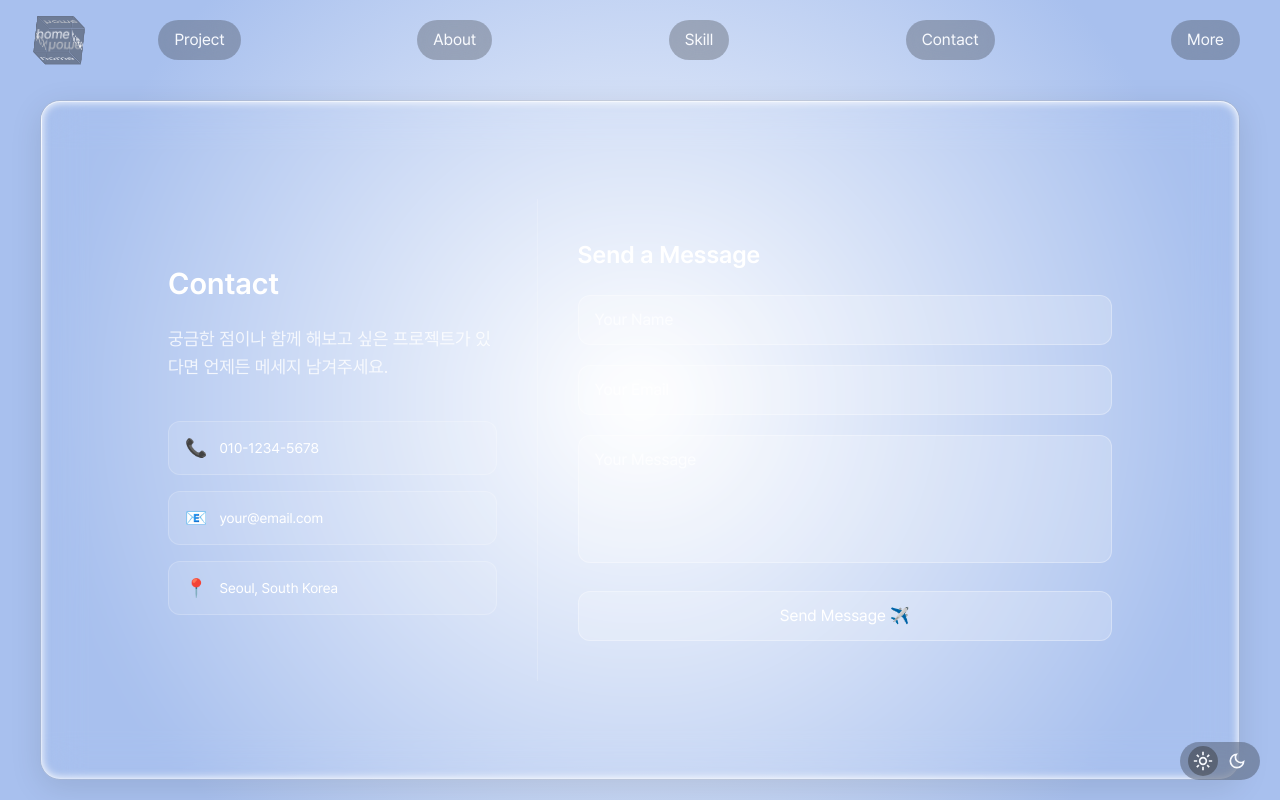
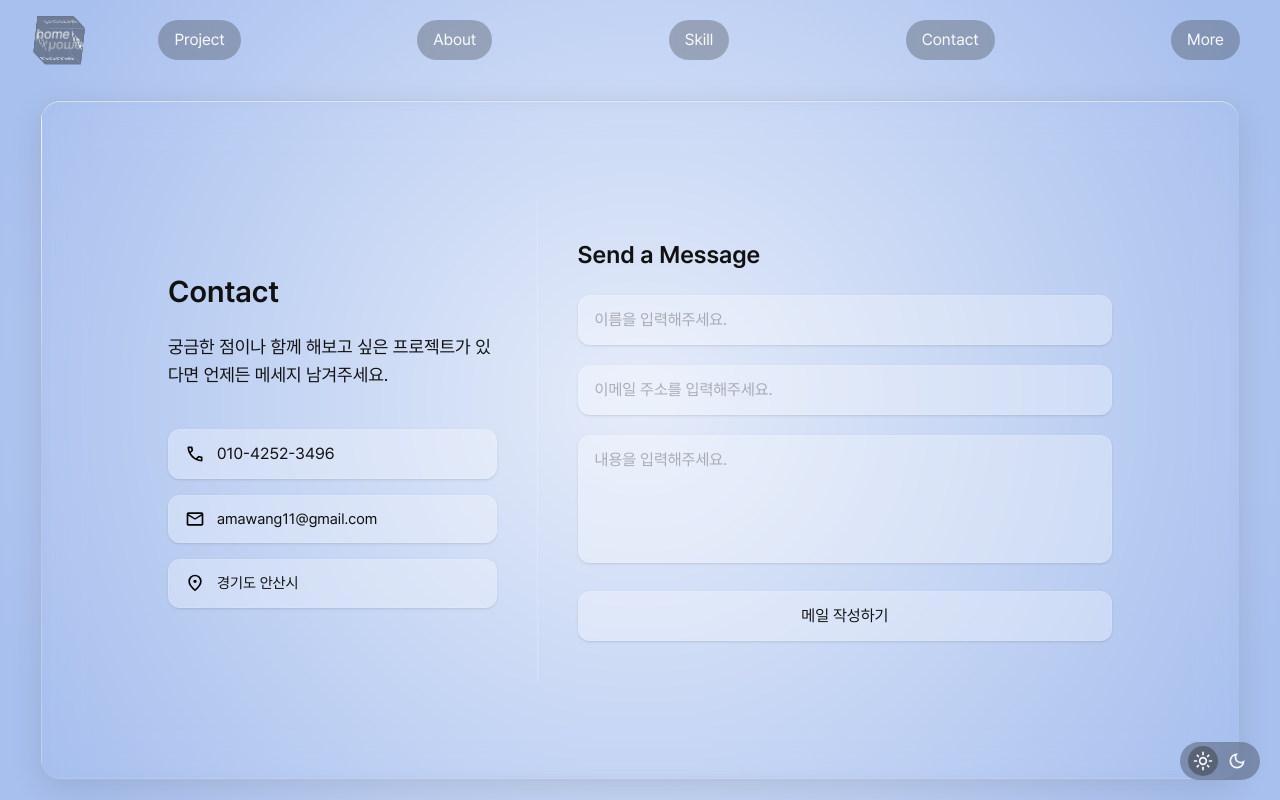
Before and after one commit to kimddddh98/2025-portfolio, a Next.js app: page /contact in a window 1280 px wide. Built offline with nearby package versions, Linux system fonts and the light colour scheme; no server answers.

Commit message:
feat : 스킬페이지 UI 작업

```diff
--- a/src/app/(use-navbar)/contact/page.tsx
+++ b/src/app/(use-navbar)/contact/page.tsx
@@ -1,65 +1,83 @@
+import Image from 'next/image'
+
 export default function ContactPage() {
   return (
     <div className="flex h-full w-full items-center justify-center px-4">
-      {/* Main Glass Card */}
-      {/* <div className="flex h-[75vh] w-full max-w-5xl overflow-hidden rounded-3xl border border-white/20 bg-white/10 shadow-xl backdrop-blur-xl"> */}
       <div className="flex w-full max-w-5xl overflow-hidden">
         {/* Left: Contact Info */}
-        <div className="flex w-2/5 flex-col justify-center border-r border-white/20 p-10">
-          <h2 className="mb-6 text-3xl font-semibold text-white">Contact</h2>
-          <p className="mb-10 text-lg text-white/80">
+        <div className="flex w-2/5 flex-col justify-center border-r border-white/20 p-10 dark:text-white">
+          <h2 className="mb-6 text-3xl font-semibold">Contact</h2>
+          <p className="mb-10 text-lg">
             궁금한 점이나 함께 해보고 싶은 프로젝트가 있다면 언제든 메세지
             남겨주세요.
           </p>
 
           {/* Contact Items */}
           <div className="flex flex-col gap-4">
-            <div className="group flex items-center gap-3 rounded-xl border border-white/20 bg-white/10 px-4 py-3 backdrop-blur-md transition hover:bg-white/20">
-              <span className="text-lg text-white">📞</span>
-              <span className="text-sm text-white">010-1234-5678</span>
+            <div className="group default-glass flex items-center gap-3 px-4 py-3 transition">
+              {/* <span className="text-lg text-white">📞</span> */}
+
+              <Image
+                className="invert dark:invert-0"
+                src="/phone.svg"
+                alt="light-mode Icon"
+                width={20}
+                height={20}
+              />
+              <span className="text-[15px">010-4252-3496</span>
             </div>
 
-            <div className="group flex items-center gap-3 rounded-xl border border-white/20 bg-white/10 px-4 py-3 backdrop-blur-md transition hover:bg-white/20">
-              <span className="text-lg text-white">📧</span>
-              <span className="text-sm text-white">your@email.com</span>
+            <div className="group default-glass flex items-center gap-3 px-4 py-3 transition">
+              <Image
+                className="invert dark:invert-0"
+                src="/mail.svg"
+                alt="light-mode Icon"
+                width={20}
+                height={20}
+              />
+              <span className="text-[15px]">amawang11@gmail.com</span>
             </div>
 
-            <div className="group flex items-center gap-3 rounded-xl border border-white/20 bg-white/10 px-4 py-3 backdrop-blur-md transition hover:bg-white/20">
-              <span className="text-lg text-white">📍</span>
-              <span className="text-sm text-white">Seoul, South Korea</span>
+            <div className="group default-glass flex items-center gap-3 px-4 py-3 transition">
+              <Image
+                className="invert dark:invert-0"
+                src="/location.svg"
+                alt="light-mode Icon"
+                width={20}
+                height={20}
+              />
+              <span className="text-[15px]">경기도 안산시</span>
             </div>
           </div>
         </div>
 
         {/* Right: Contact Form */}
         <div className="flex w-3/5 flex-col justify-center p-10">
-          <h3 className="mb-6 text-2xl font-semibold text-white">
-            Send a Message
-          </h3>
+          <h3 className="mb-6 text-2xl font-semibold">Send a Message</h3>
 
           <form className="flex flex-col gap-5">
             <input
               type="text"
-              placeholder="Your Name"
-              className="w-full rounded-xl border border-white/30 bg-white/20 px-4 py-3 text-white placeholder-white/70 backdrop-blur-lg focus:border-white focus:outline-none"
+              placeholder="이름을 입력해주세요."
+              className="default-glass text-foreground placeholder-foreground/30 w-full px-4 py-3 focus:border-white focus:outline-none"
             />
 
             <input
               type="email"
-              placeholder="Your Email"
-              className="w-full rounded-xl border border-white/30 bg-white/20 px-4 py-3 text-white placeholder-white/70 backdrop-blur-lg focus:border-white focus:outline-none"
+              placeholder="이메일 주소를 입력해주세요."
+              className="default-glass text-foreground placeholder-foreground/30 w-full px-4 py-3 focus:border-white focus:outline-none"
             />
 
             <textarea
-              placeholder="Your Message"
-              className="h-32 w-full resize-none rounded-xl border border-white/30 bg-white/20 px-4 py-3 text-white placeholder-white/70 backdrop-blur-lg focus:border-white focus:outline-none"
+              placeholder="내용을 입력해주세요."
+              className="text-foreground default-glass placeholder-foreground/30 h-32 w-full resize-none px-4 py-3 focus:border-white focus:outline-none"
             />
 
             <button
               type="submit"
-              className="mt-2 flex items-center justify-center gap-2 rounded-xl border border-white/30 bg-white/20 px-6 py-3 text-white backdrop-blur-lg transition hover:bg-white/30"
+              className="default-glass hover text-foreground mt-2 flex items-center justify-center gap-2 px-6 py-3 transition"
             >
-              Send Message ✈️
+              메일 작성하기
             </button>
           </form>
         </div>
--- a/src/app/globals.css
+++ b/src/app/globals.css
@@ -21,7 +21,7 @@
     --ap-btn-background: rgba(36, 36, 36, 0.3);
     --ap-btn-hover-background: rgba(23, 23, 23, 0.1);
     --dk-gray-100: rgba(43, 43, 43, 0.5);
-    --glass-shadow-light: rgba(255, 255, 255, 1);
+    --glass-shadow-light: rgba(168, 192, 238, 0.3);
     --glass-shadow-dark: rgba(255, 255, 255, 0.8);
     --project-card-gradient: rgba(0, 0, 0, 0.1);
     --main-cube-background: rgba(36, 36, 36, 0.1);
@@ -45,7 +45,7 @@ body {
   background: radial-gradient(
     circle,
     var(--glass-shadow-light) 1%,
-    var(--background) 78%
+    var(--background) 90%
   );
   color: var(--foreground);
   font-family: var(--font-pretendard);
@@ -65,6 +65,15 @@ body.modal-on {
   font-family: var(--font-nosifer);
   @apply font-semibold;
 }
+
+.default-glass {
+  @apply rounded-xl border border-white/10 bg-white/30 shadow-sm backdrop-blur-md dark:bg-white/10;
+}
+
+.default-glass.hover {
+  @apply hover:bg-white/10 dark:hover:bg-white/30;
+}
+
 .main-cube-wrap {
   transform: skewX(0deg);
   animation: mainCubeSpin 5s infinite linear;
```
